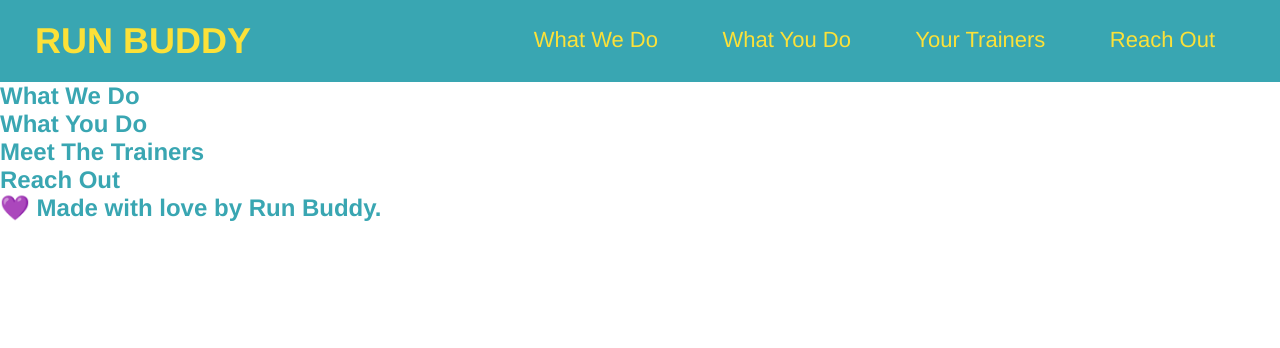
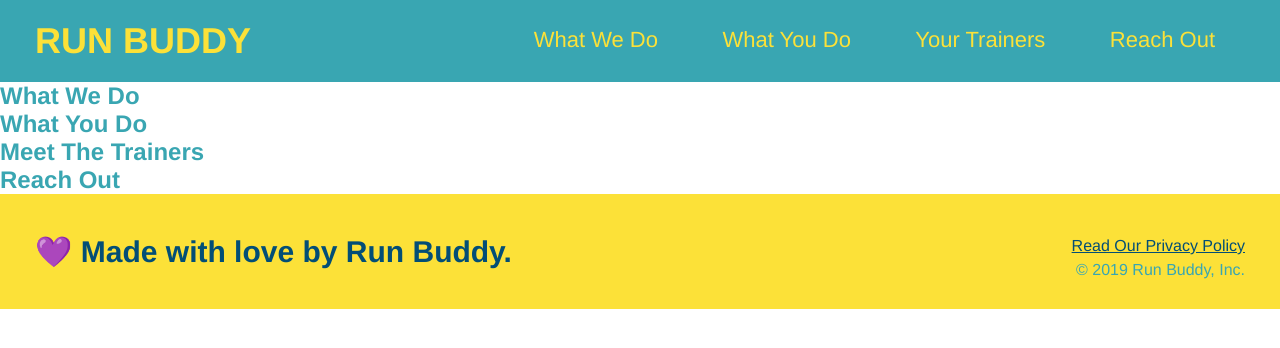
Before and after one commit to zk229/run-buddy, a plain HTML site: page index.html in a window 1280 px wide. Drawn offline with Linux system fonts and the light colour scheme.

Commit message:
preliminary footer setup

```diff
--- a/assets/css/style.css
+++ b/assets/css/style.css
@@ -1,6 +1,7 @@
 * {
     margin: 0;
     padding: 0;
+    box-sizing: border-box;
 }
 body{
     color: #39A6B2;
@@ -33,3 +34,22 @@ header nav ul li a {
     font-weight: lighter;
     font-size: 22px;
 }
+footer {
+    background: #FCE138;
+    width: 100%;
+    padding: 40px 35px;
+}
+footer h2 {
+    display: inline;
+    color: #024E76;
+    font-size: 30px;
+    margin: 0;
+}
+footer div{
+    float: right;
+    line-height: 1.5;
+    text-align: right;
+}
+footer a{
+    color: #024E76;
+}
--- a/index.html
+++ b/index.html
@@ -59,6 +59,10 @@
         <!-- footer -->
         <footer>
             <h2>💜 Made with love by Run Buddy.</h2>
+            <div>
+                <a href = "#">Read Our Privacy Policy</a><br />
+                &copy; 2019 Run Buddy, Inc.
+            </div>
         </footer>
     </body>
 </html>
```
